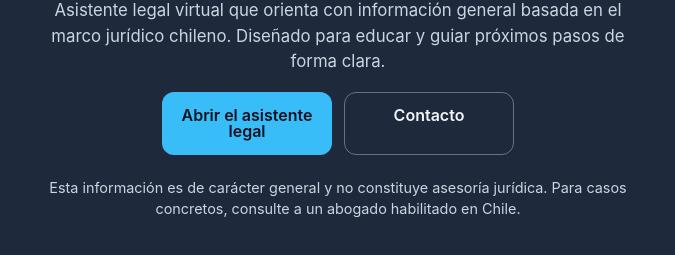
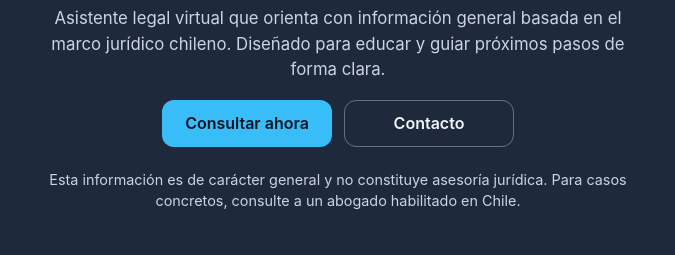
Before and after one commit to frencorets/robotlegal, a plain HTML site: page index.html in a window 1280 px wide. Shown: the part 485-740 px from the top of the page, without its empty margins (302-977 px from the left). Drawn offline with Linux system fonts and the light colour scheme.

Commit message:
Update index.html

```diff
--- a/index.html
+++ b/index.html
@@ -64,7 +64,7 @@
             target="_blank"
             rel="noopener noreferrer"
             role="button"
-          >Abrir el asistente legal</a>
+          >Consultar ahora</a>
 
           <a
             class="btn btn--outline"
```
